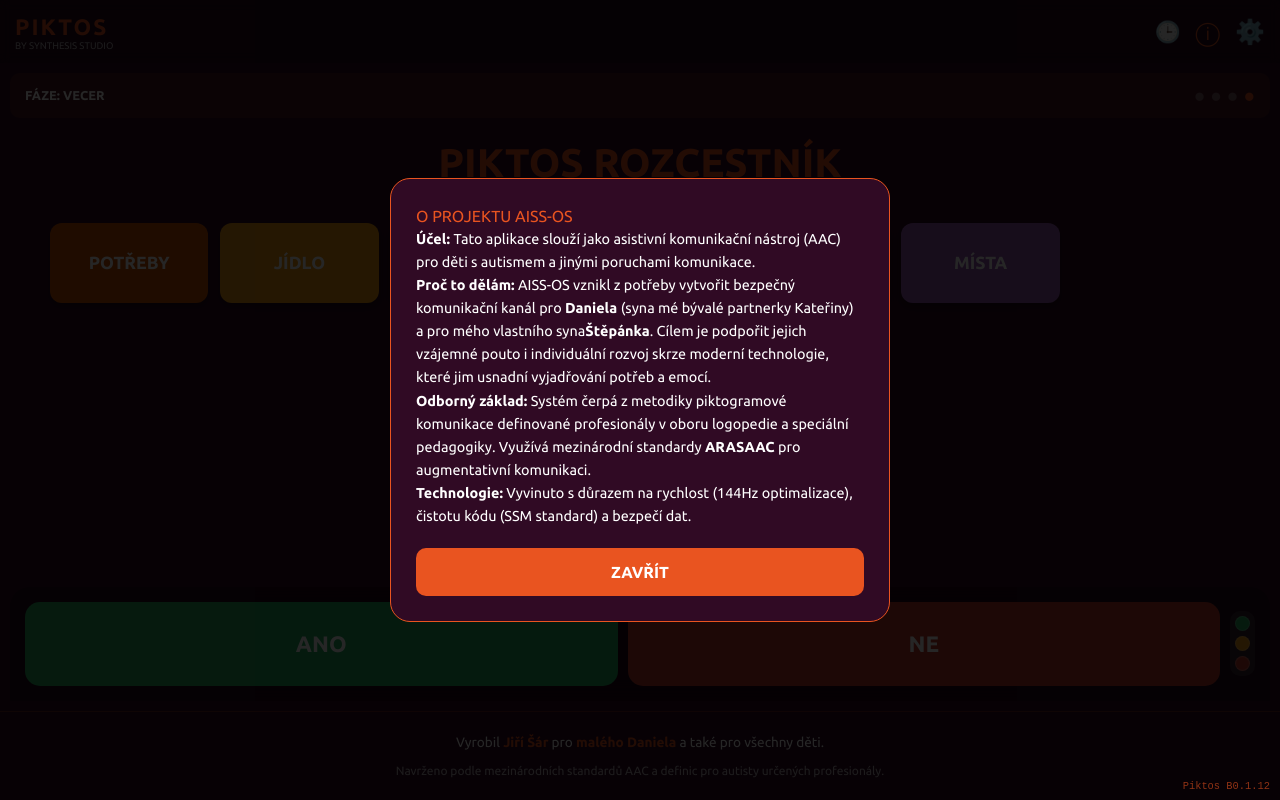
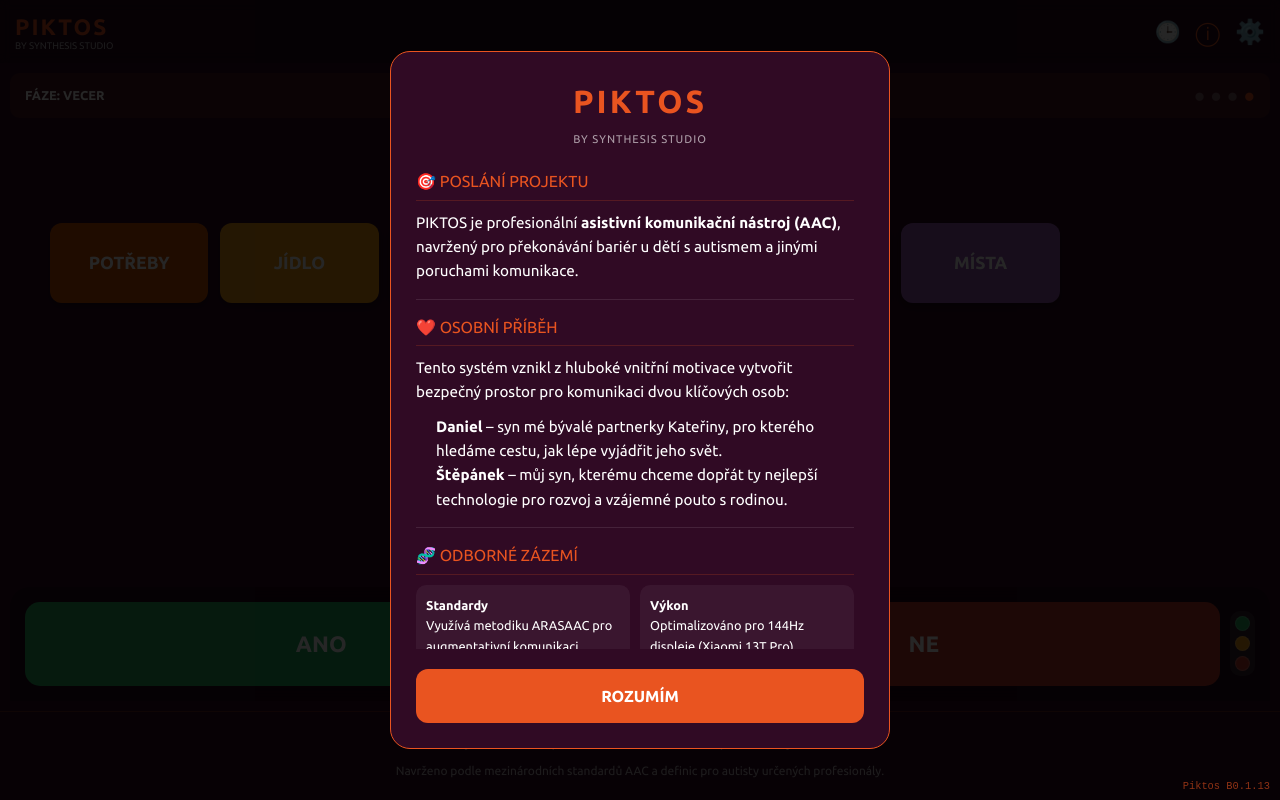
Before and after one commit to jirisar6-netizen/Synthesis-os, a React (Vite) app: page / in a window 1280 px wide. Both pictures are taken after a click on the button "O projektu". Built offline with nearby package versions, Linux system fonts and the light colour scheme.

Commit message:
feat: Update project info and version
Refactors the project information modal to include a new structure with distinct sections for mission and personal story. Updates the system version and branding configuration to reflect the latest release.

```diff
--- a/src/moduly/Informace_Projektu.tsx
+++ b/src/moduly/Informace_Projektu.tsx
@@ -4,28 +4,63 @@
   return (
     <div style={overlayStyle}>
       <div style={contentStyle}>
-        <h2 style={{ color: '#e95420' }}>O PROJEKTU AISS-OS</h2>
+        <header style={modalHeader}>
+          <h2 style={brandTitle}>PIKTOS</h2>
+          <span style={studioTag}>by Synthesis studio</span>
+        </header>
+
         <div style={scrollAreaStyle}>
-          <p><strong>Účel:</strong> Tato aplikace slouží jako asistivní komunikační nástroj (AAC) pro děti s autismem a jinými poruchami komunikace.</p>
 
-          <p>
-            <strong>Proč to dělám:</strong> AISS-OS vznikl z potřeby vytvořit bezpečný komunikační kanál
-            pro <strong>Daniela</strong> (syna mé bývalé partnerky Kateřiny) a pro mého vlastního syna
-            <strong>Štěpánka</strong>. Cílem je podpořit jejich vzájemné pouto i individuální rozvoj skrze
-            moderní technologie, které jim usnadní vyjadřování potřeb a emocí.
-          </p>
+          <section style={sectionStyle}>
+            <h3 style={h3Style}>🎯 POSLÁNÍ PROJEKTU</h3>
+            <p>PIKTOS je profesionální <strong>asistivní komunikační nástroj (AAC)</strong>, navržený pro překonávání bariér u dětí s autismem a jinými poruchami komunikace.</p>
+          </section>
 
-          <p><strong>Odborný základ:</strong> Systém čerpá z metodiky piktogramové komunikace definované profesionály v oboru logopedie a speciální pedagogiky. Využívá mezinárodní standardy <strong>ARASAAC</strong> pro augmentativní komunikaci.</p>
+          <div style={divider} />
 
-          <p><strong>Technologie:</strong> Vyvinuto s důrazem na rychlost (144Hz optimalizace), čistotu kódu (SSM standard) a bezpečí dat.</p>
+          <section style={sectionStyle}>
+            <h3 style={h3Style}>❤️ OSOBNÍ PŘÍBĚH</h3>
+            <p>Tento systém vznikl z hluboké vnitřní motivace vytvořit bezpečný prostor pro komunikaci dvou klíčových osob:</p>
+            <ul style={listStyle}>
+              <li><strong>Daniel</strong> – syn mé bývalé partnerky Kateřiny, pro kterého hledáme cestu, jak lépe vyjádřit jeho svět.</li>
+              <li><strong>Štěpánek</strong> – můj syn, kterému chceme dopřát ty nejlepší technologie pro rozvoj a vzájemné pouto s rodinou.</li>
+            </ul>
+          </section>
+
+          <div style={divider} />
+
+          <section style={sectionStyle}>
+            <h3 style={h3Style}>🧬 ODBORNÉ ZÁZEMÍ</h3>
+            <div style={gridInfo}>
+              <div style={infoBox}>
+                <strong>Standardy</strong>
+                <span>Využívá metodiku ARASAAC pro augmentativní komunikaci.</span>
+              </div>
+              <div style={infoBox}>
+                <strong>Výkon</strong>
+                <span>Optimalizováno pro 144Hz displeje (Xiaomi 13T Pro).</span>
+              </div>
+            </div>
+          </section>
+
         </div>
-        <button onClick={onClose} style={closeBtnStyle}>ZAVŘÍT</button>
+
+        <button onClick={onClose} style={closeBtnStyle}>ROZUMÍM</button>
       </div>
     </div>
   );
 };
 
 const overlayStyle: React.CSSProperties = { position: 'fixed', inset: 0, background: 'rgba(0,0,0,0.85)', zIndex: 3000, display: 'flex', justifyContent: 'center', alignItems: 'center', padding: '20px' };
-const contentStyle: React.CSSProperties = { background: '#300a24', padding: '25px', borderRadius: '20px', border: '1px solid #e95420', maxWidth: '500px', color: 'white' };
-const scrollAreaStyle: React.CSSProperties = { maxHeight: '60vh', overflowY: 'auto', textAlign: 'left', fontSize: '0.9rem', lineHeight: '1.6' };
-const closeBtnStyle: React.CSSProperties = { marginTop: '20px', width: '100%', padding: '12px', background: '#e95420', color: 'white', border: 'none', borderRadius: '10px', fontWeight: 'bold' };
+const contentStyle: React.CSSProperties = { background: '#300a24', padding: '25px', borderRadius: '20px', border: '1px solid #e95420', maxWidth: '500px', color: 'white', display: 'flex', flexDirection: 'column' };
+const modalHeader: React.CSSProperties = { textAlign: 'center', marginBottom: '20px' };
+const brandTitle: React.CSSProperties = { margin: 0, fontSize: '2rem', fontWeight: '900', color: '#e95420', letterSpacing: '3px' };
+const studioTag: React.CSSProperties = { fontSize: '0.7rem', textTransform: 'uppercase', opacity: 0.6, letterSpacing: '1px' };
+const scrollAreaStyle: React.CSSProperties = { maxHeight: '60vh', overflowY: 'auto', textAlign: 'left', fontSize: '0.95rem', lineHeight: '1.6', paddingRight: '10px' };
+const sectionStyle: React.CSSProperties = { marginBottom: '15px' };
+const h3Style: React.CSSProperties = { fontSize: '1rem', color: '#e95420', marginBottom: '10px', borderBottom: '1px solid rgba(233, 84, 32, 0.2)', paddingBottom: '5px' };
+const divider: React.CSSProperties = { height: '1px', background: 'rgba(255,255,255,0.1)', margin: '15px 0' };
+const listStyle: React.CSSProperties = { paddingLeft: '20px', margin: '10px 0' };
+const gridInfo: React.CSSProperties = { display: 'grid', gridTemplateColumns: '1fr 1fr', gap: '10px' };
+const infoBox: React.CSSProperties = { background: 'rgba(255,255,255,0.05)', padding: '10px', borderRadius: '10px', fontSize: '0.8rem', display: 'flex', flexDirection: 'column' };
+const closeBtnStyle: React.CSSProperties = { marginTop: '20px', width: '100%', padding: '15px', background: '#e95420', color: 'white', border: 'none', borderRadius: '12px', fontWeight: 'bold', cursor: 'pointer', fontSize: '1rem' };
--- a/src/moduly/Konfigurace_Brandu.ts
+++ b/src/moduly/Konfigurace_Brandu.ts
@@ -1,6 +1,6 @@
 export const BRAND = {
   jmeno: "Piktos",
   studio: "Synthesis studio",
-  verze: "B0.1.12",
+  verze: "B0.1.13",
   full: "Piktos by Synthesis studio"
 };
--- a/src/moduly/Seznam_Zmen_Data.ts
+++ b/src/moduly/Seznam_Zmen_Data.ts
@@ -5,6 +5,7 @@
 }
 
 export const HISTORIE_ZMEN: LogZmena[] = [
+  { datum: "2026-02-23 09:50", verze: "B0.1.13", popis: "Nová struktura informací o projektu a vylepšený vizuál modálu." },
   { datum: "2026-02-23 09:40", verze: "B0.1.12", popis: "Rebranding systému na Piktos by Synthesis studio." },
   { datum: "2026-02-23 09:11", verze: "B0.1.6", popis: "Implementace logů (Changelog) a ikony historie." },
   { datum: "2026-02-23 09:05", verze: "B0.1.5", popis: "Oprava synchronizace API a přidání nouzového režimu." },
--- a/src/moduly/Verze_Systemu.ts
+++ b/src/moduly/Verze_Systemu.ts
@@ -1,6 +1,6 @@
 import React from 'react';
 
-export const SYSTEM_VERSION = "B0.1.12";
+export const SYSTEM_VERSION = "B0.1.13";
 export const POSLEDNI_AKTUALIZACE = "2026-02-23";
 
 export const verzeStyle: React.CSSProperties = {
```
